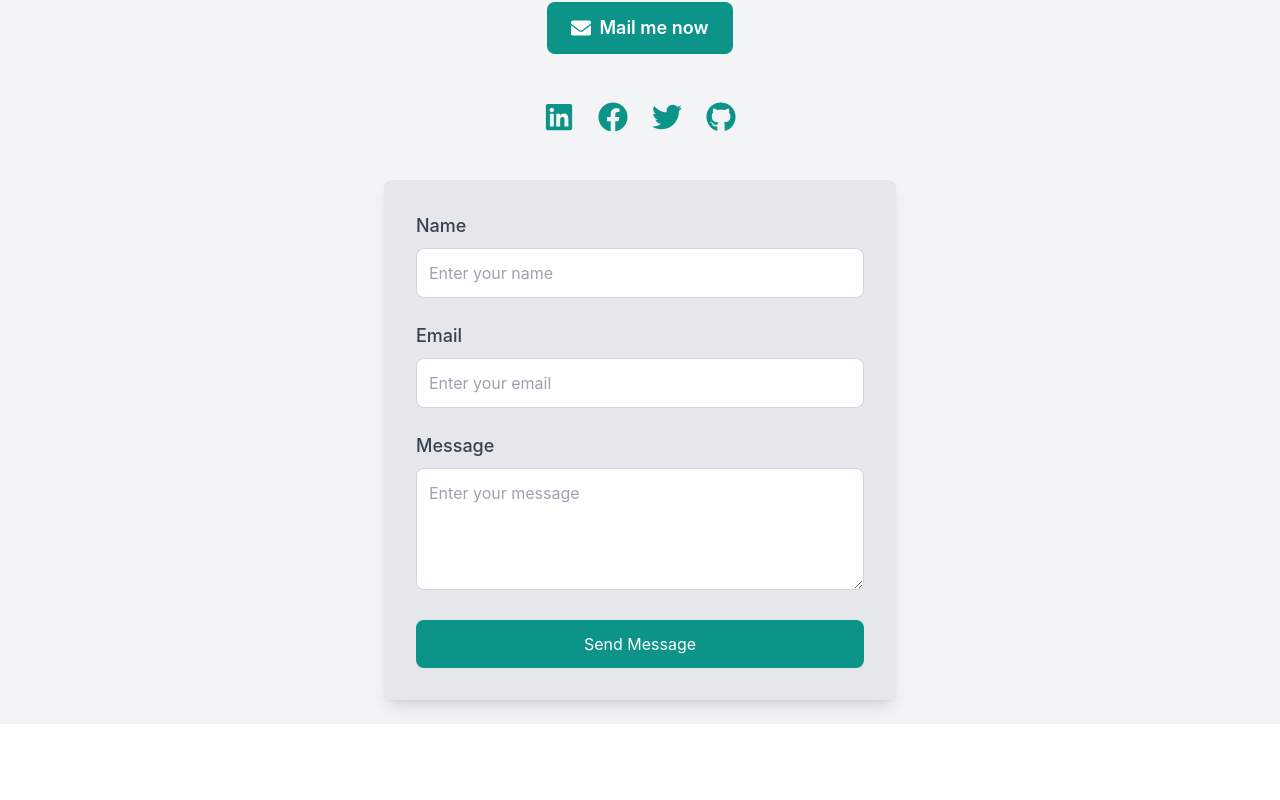
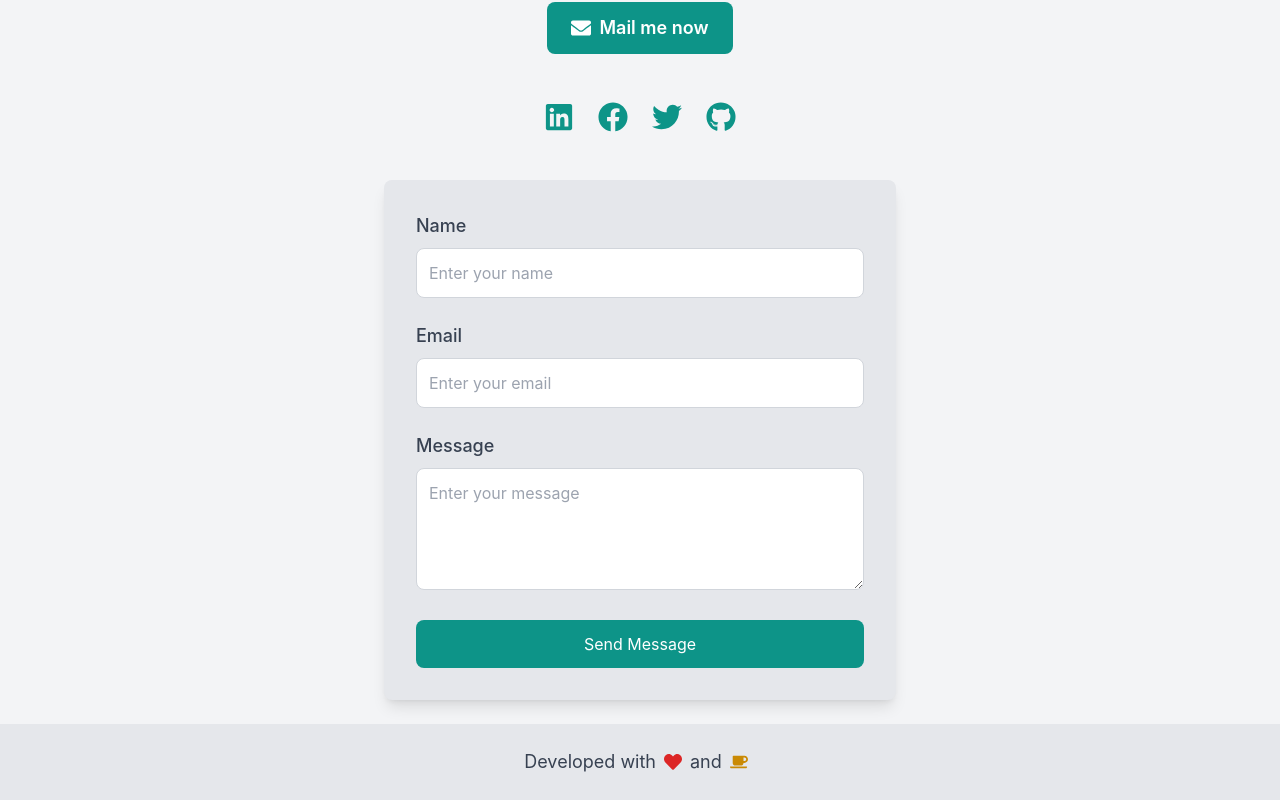
Before and after one commit to askhan963/my-portfolio-website, a Next.js app: page / in a window 1280 px wide. Shown: the part 8272-9072 px from the top of the page. Before the commit the page ends 8996 px from the top, so only its background shows below. Built offline with nearby package versions, Linux system fonts and the light colour scheme.

Commit message:
Added Footer

```diff
--- /dev/null
+++ b/src/app/components/Footer.tsx
@@ -0,0 +1,17 @@
+"use client";
+
+import { FaHeart, FaCoffee } from "react-icons/fa";
+
+const Footer = () => {
+  return (
+    <footer className="w-full bg-gray-200 dark:bg-gray-800 p-6 flex items-center justify-center">
+      <p className="flex items-center text-gray-700 dark:text-gray-300 text-lg">
+        Developed with{" "}
+        <FaHeart className="text-red-600 dark:text-red-400 mx-2" /> and{" "}
+        <FaCoffee className="text-yellow-600 dark:text-yellow-400 mx-2" />
+      </p>
+    </footer>
+  );
+};
+
+export default Footer;
--- a/src/app/page.tsx
+++ b/src/app/page.tsx
@@ -6,7 +6,7 @@ import Projects from "@/app/components/Projects";
 import Experience from "@/app/components/Experience";
 import MyCVs from "@/app/components/MyCVs";
 import Contact from "@/app/components/Contact";
-
+import Footer from "./components/Footer";
 export default function Home() {
   return (
     <div className="bg-white dark:bg-gray-900 text-gray-900 dark:text-gray-100 min-h-screen">
@@ -18,6 +18,7 @@ export default function Home() {
       <Experience />
       <MyCVs />
       <Contact />
+      <Footer/>
     </div>
   );
 }
```
